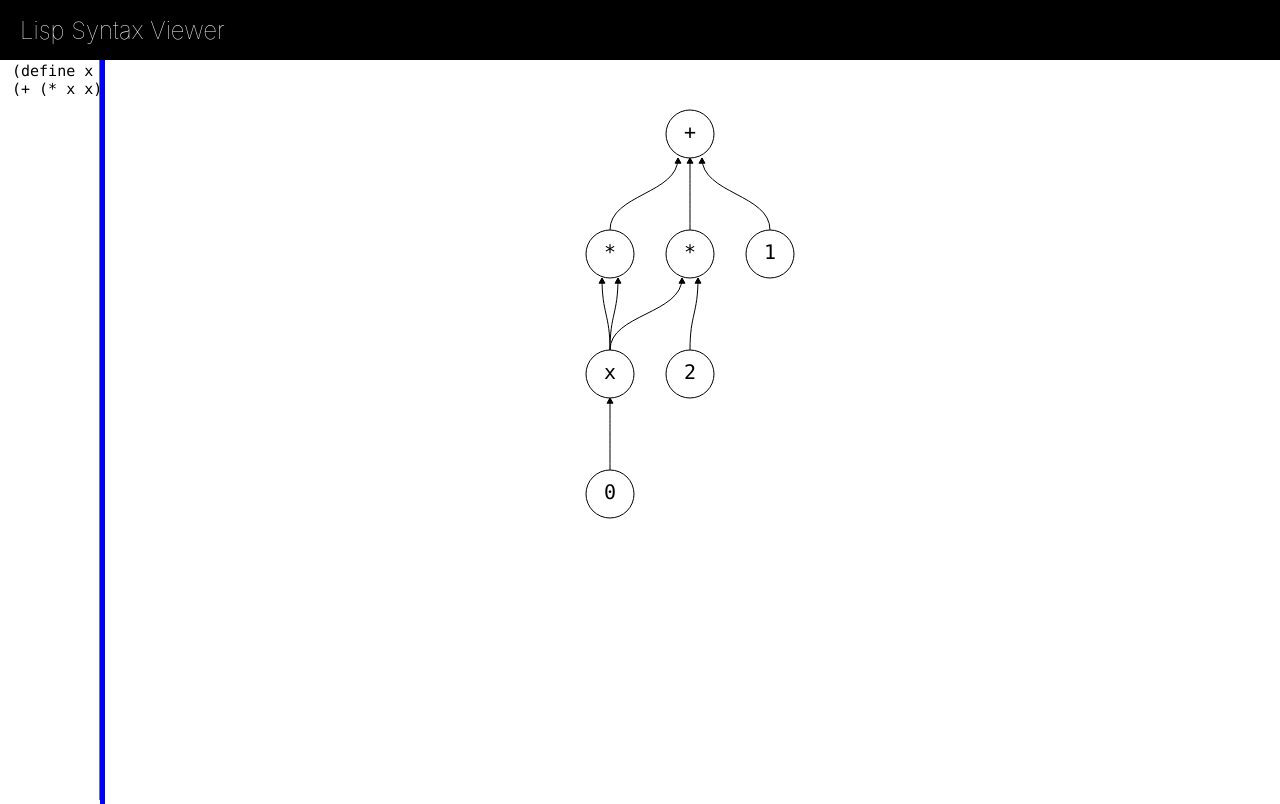
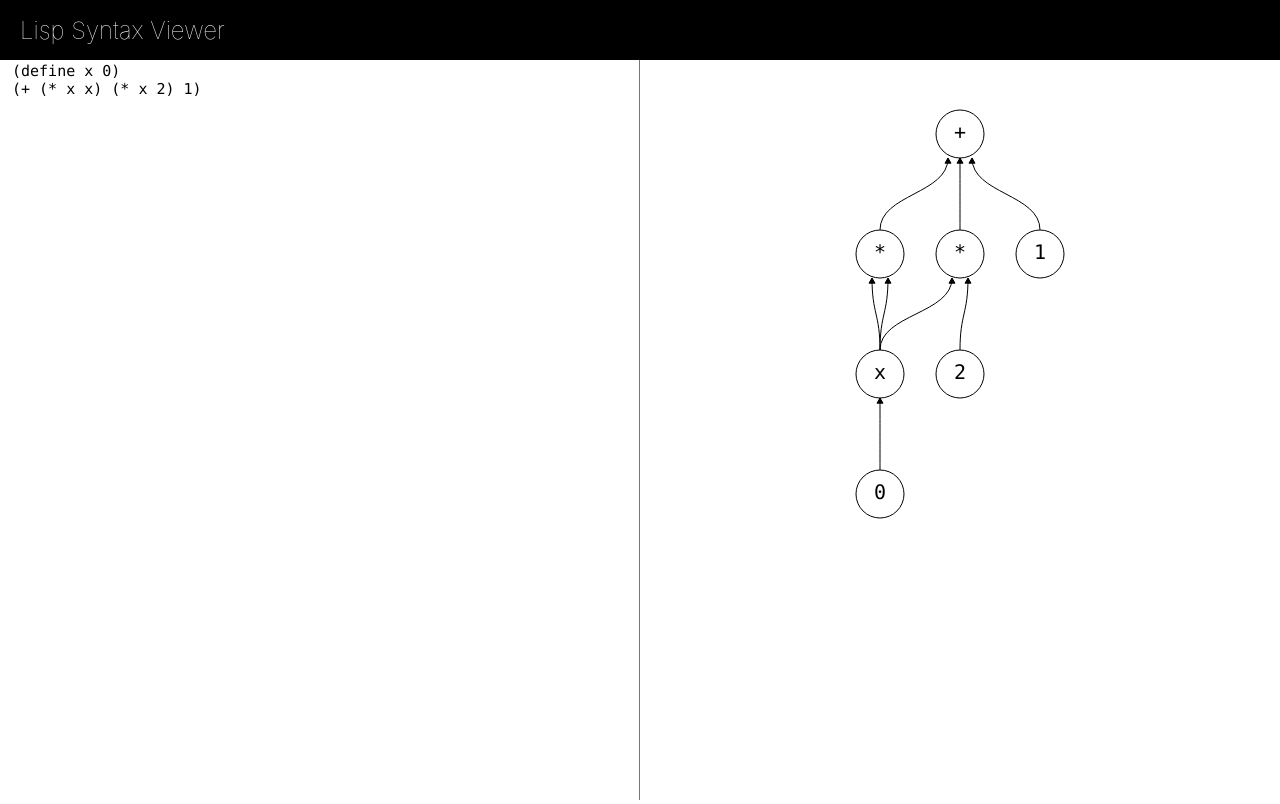
Before and after one commit to season1618/syntax-viewer, a React (Create React App) app: page / in a window 1280 px wide. Built offline with nearby package versions, Linux system fonts and the light colour scheme.

Commit message:
initialize split bar position at the half of window

```diff
--- a/src/App.tsx
+++ b/src/App.tsx
@@ -8,11 +8,11 @@ import { Node } from './converter/layout';
 const initNode: Node | undefined = undefined;
 export const NodeContext = createContext<[Node | undefined, (node: Node | undefined) => void]>([initNode, (node: Node | undefined) => {}])
 export const DragContext = createContext<[boolean, (dragged: boolean) => void]>([false, (dragged: boolean) => {}])
-export const BorderContext = createContext<[number, (borderX: number) => void]>([200, (borderX: number) => {}])
+export const BorderContext = createContext<[number, (borderX: number) => void]>([0, (borderX: number) => {}])
 
 function App() {
   const [dragged, setDragged] = useState<boolean>(false);
-  const [borderX, setBorderX] = useState<number>(100);
+  const [borderX, setBorderX] = useState<number>(window.innerWidth / 2);
   const [node, setNode] = useState<Node | undefined>(initNode);
 
   return (
--- a/src/components/DragHandle.css
+++ b/src/components/DragHandle.css
@@ -3,8 +3,5 @@
     width: 5px;
     cursor: ew-resize;
 
-    background-color: blue;
-
     position: fixed;
-    left: 100px;
 }
```
